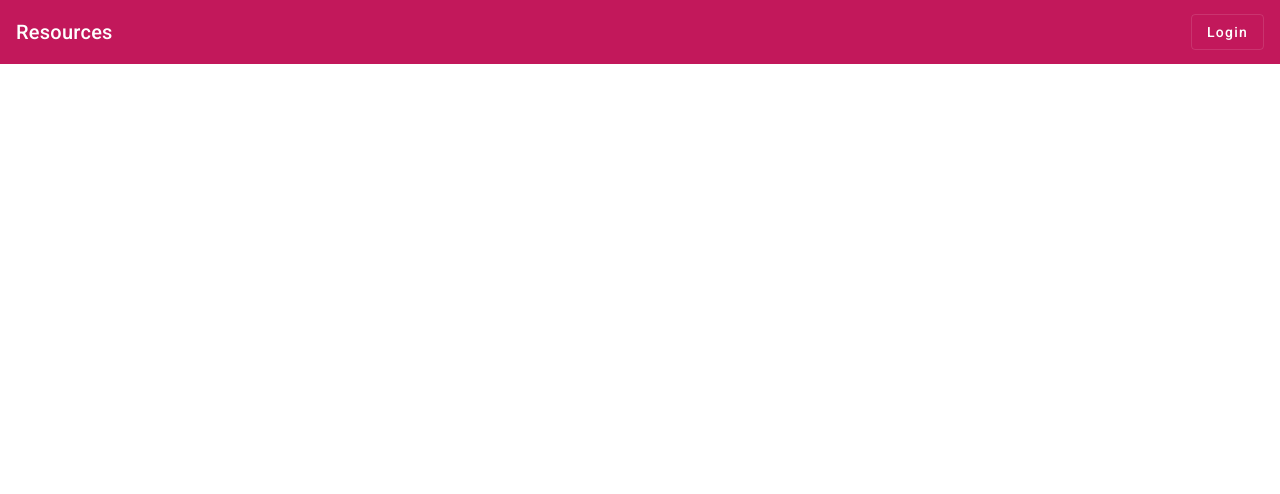
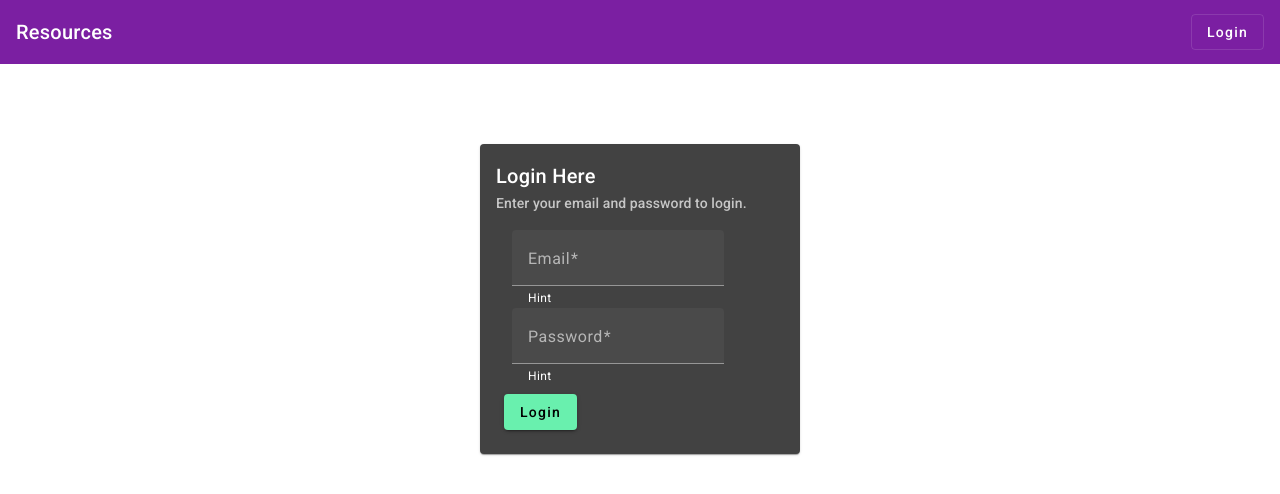
Before and after one commit to janet-dev/resources, an Angular app: page /login in a window 1280 px wide. Shown: the top 494 px of the page. Built offline with nearby package versions, Linux system fonts and the light colour scheme.

Commit message:
Add login component

```diff
--- a/angular.json
+++ b/angular.json
@@ -7,7 +7,8 @@
       "projectType": "application",
       "schematics": {
         "@schematics/angular:component": {
-          "style": "scss"
+          "style": "scss",
+          "standalone": true
         }
       },
       "root": "",
@@ -30,7 +31,7 @@
               "src/assets"
             ],
             "styles": [
-              "@angular/material/prebuilt-themes/pink-bluegrey.css",
+              "@angular/material/prebuilt-themes/purple-green.css",
               "src/styles.scss"
             ],
             "scripts": []
@@ -94,7 +95,7 @@
               "src/assets"
             ],
             "styles": [
-              "@angular/material/prebuilt-themes/pink-bluegrey.css",
+              "@angular/material/prebuilt-themes/purple-green.css",
               "src/styles.scss"
             ],
             "scripts": []
--- a/src/app/app.component.html
+++ b/src/app/app.component.html
@@ -4,4 +4,5 @@
   <a href="" mat-stroked-button>Login</a>
 </mat-toolbar>
 
+
 <router-outlet></router-outlet>
--- /dev/null
+++ b/src/app/auth/login/login.component.html
@@ -0,0 +1,34 @@
+<div class="flex">
+    <div class="m-auto">
+
+        <mat-card class="text-white">
+
+            <mat-card-title>Login Here</mat-card-title>
+            <mat-card-subtitle>Enter your email and password to login.</mat-card-subtitle>
+
+            <form action="">
+
+                <mat-card-content>
+                    <mat-form-field appearance="fill">
+                        <mat-label>Email</mat-label>
+                        <input matInput type="email" placeholder="Enter email" required>
+                        <mat-hint>Hint</mat-hint>
+                    </mat-form-field>
+
+                    <mat-form-field appearance="fill">
+                        <mat-label>Password</mat-label>
+                        <input matInput type="password" placeholder="Enter password" required>
+                        <mat-hint>Hint</mat-hint>
+                    </mat-form-field>
+                </mat-card-content>
+
+                <mat-card-actions>
+                    <button type="submit" color="accent" mat-raised-button>Login</button>
+                </mat-card-actions>
+
+            </form>
+
+        </mat-card>
+
+    </div>
+</div>
--- /dev/null
+++ b/src/app/auth/login/login.component.scss
@@ -0,0 +1,10 @@
+form {
+    display: flex;
+    flex-direction: column;
+}
+
+.mat-mdc-card {
+    margin-top: 5rem;
+    padding: 1rem;
+    width: 20rem;
+}
--- /dev/null
+++ b/src/app/auth/login/login.component.ts
@@ -0,0 +1,16 @@
+import { CommonModule } from '@angular/common';
+import { Component } from '@angular/core';
+import { MaterialDesignModule } from 'src/app/material-design/material-design.module';
+
+@Component({
+  selector: 'app-login',
+  standalone: true,
+  imports: [
+    CommonModule,
+    MaterialDesignModule],
+  templateUrl: './login.component.html',
+  styleUrls: ['./login.component.scss']
+})
+export class LoginComponent {
+
+}
--- a/src/app/material-design/material-design.module.ts
+++ b/src/app/material-design/material-design.module.ts
@@ -6,6 +6,8 @@ import {MatFormFieldModule} from '@angular/material/form-field';
 import {MatInputModule} from '@angular/material/input';
 import {MatIconModule} from '@angular/material/icon';
 import {MatToolbarModule} from '@angular/material/toolbar';
+import {MatDividerModule} from '@angular/material/divider';
+
 
 @NgModule({
   declarations: [],
@@ -17,6 +19,7 @@ import {MatToolbarModule} from '@angular/material/toolbar';
     MatInputModule,
     MatIconModule,
     MatToolbarModule,
+    MatDividerModule,
 
   ]
 })
--- a/src/main.ts
+++ b/src/main.ts
@@ -2,9 +2,14 @@ import { enableProdMode } from '@angular/core';
 import { bootstrapApplication } from '@angular/platform-browser';
 import { AppComponent } from './app/app.component';
 import { environment } from './environments/environment';
+import { provideRouter } from '@angular/router';
+import { routes } from './routes';
+import { provideAnimations } from '@angular/platform-browser/animations';
 
 if (environment.production) {
   enableProdMode();
 }
 
-bootstrapApplication(AppComponent).catch(err => console.error(err));
+bootstrapApplication(AppComponent, {
+  providers: [provideRouter(routes), provideAnimations()]
+}).catch(err => console.error(err));
--- /dev/null
+++ b/src/routes.ts
@@ -0,0 +1,9 @@
+import { Route } from "@angular/router";
+import { AppComponent } from "./app/app.component";
+import { LoginComponent } from "./app/auth/login/login.component";
+
+
+export const routes: Route[] = [
+    { path: 'login', component: LoginComponent },
+    { path: '**', pathMatch: 'full', redirectTo: '' }
+];
--- a/src/styles.scss
+++ b/src/styles.scss
@@ -10,3 +10,11 @@ body { margin: 0; font-family: Roboto, "Helvetica Neue", sans-serif; }
 .justify-content-between {
     justify-content: space-between;
 }
+
+.m-auto {
+    margin: auto;
+}
+
+.text-white {
+    color: #ffffff;
+}
```
Also changed, not shown: src/app/app-routing.module.ts (deleted, +0 -10 lines), src/app/app.component.ts (+6 -5 lines), 1 other file (tests, documents, lock files or other folders).
